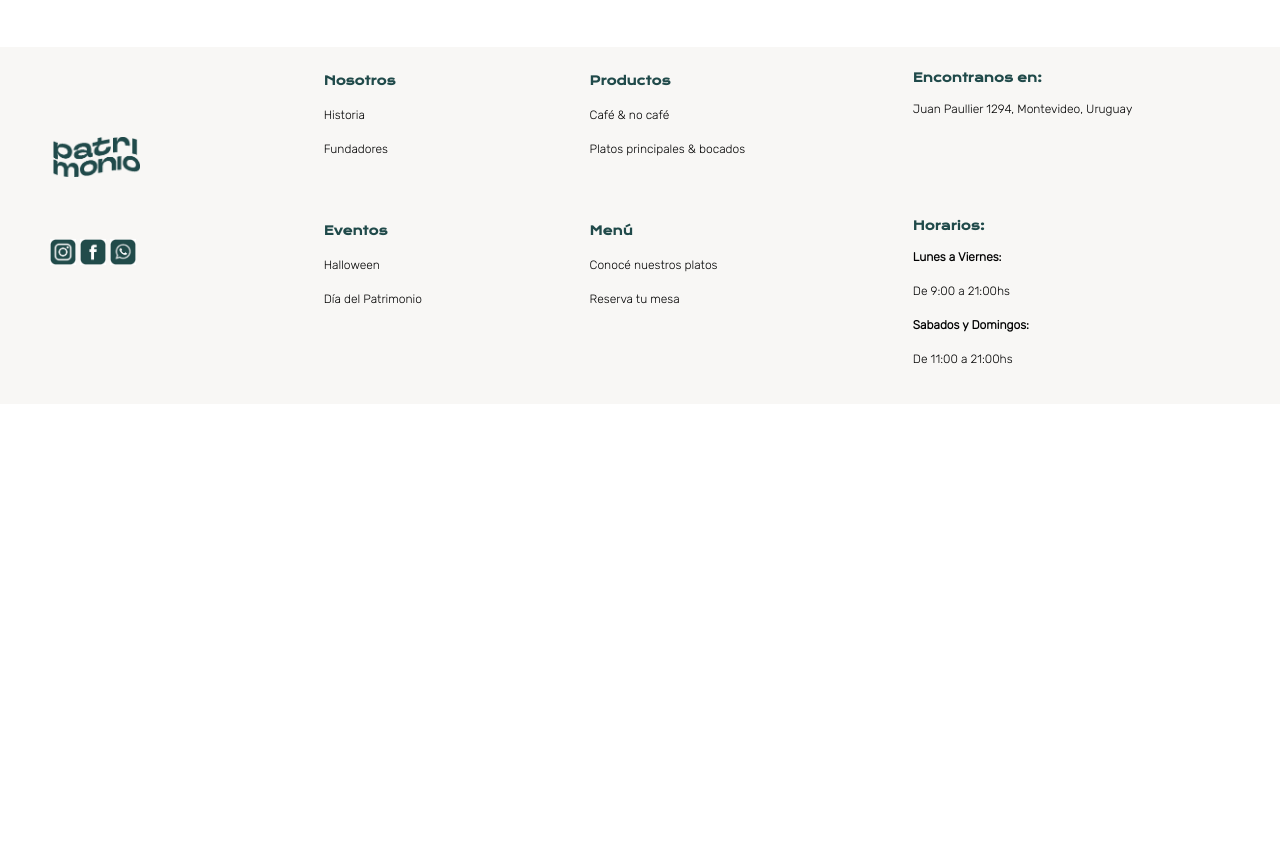
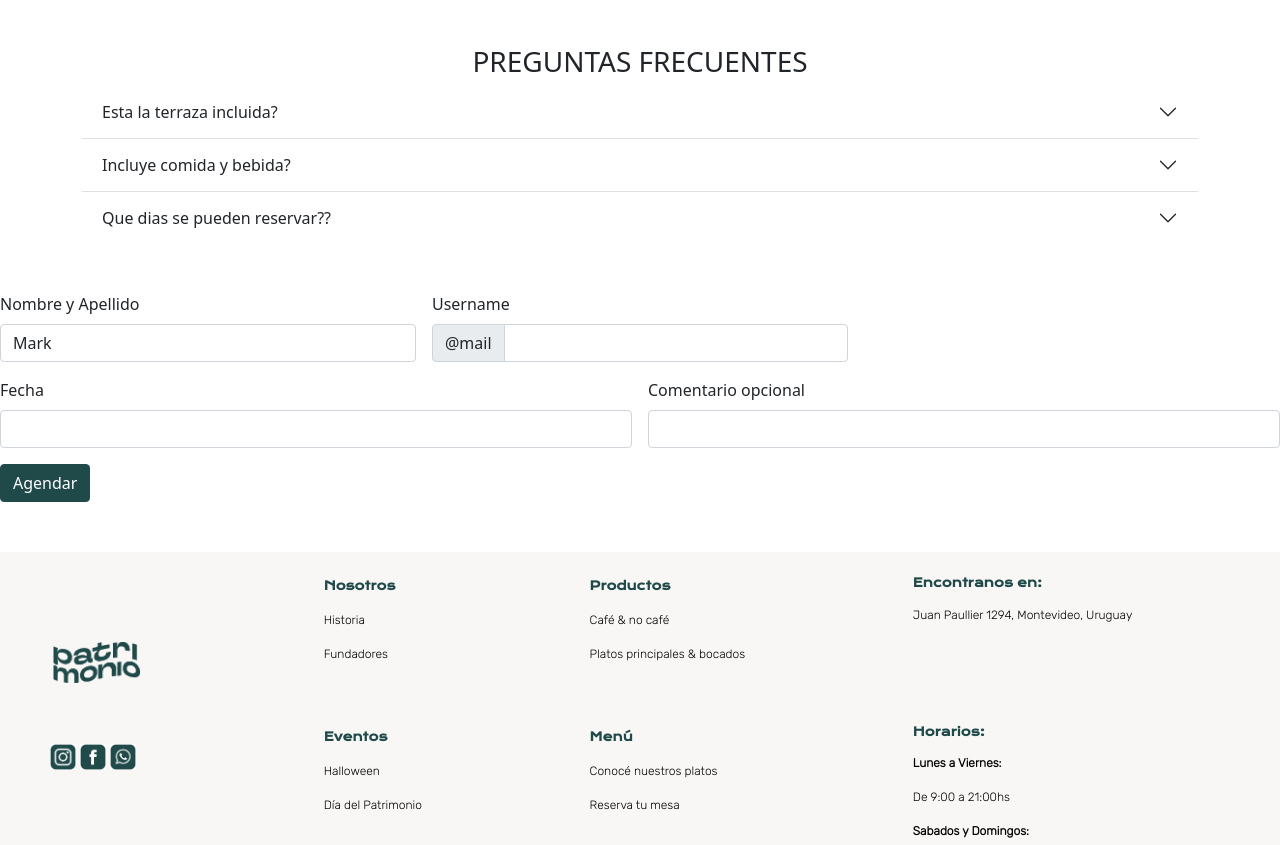
Before and after one commit to NaTTCazaux/cuarta-pre-entrega, a website: page pages/eventos.html in a window 1280 px wide. Shown: the part 2734-3579 px from the top of the page. Before the commit the page ends 3138 px from the top, so only its background shows below. Drawn offline with nearby package versions, Linux system fonts and the light colour scheme; files whose address does not match are found by name.

Commit message:
agregue form a eventos

```diff
--- a/pages/eventos.html
+++ b/pages/eventos.html
@@ -165,6 +165,114 @@
             </div>
 
         </section>
+
+        <section>
+
+             <!-- ACORDION -->
+        <div class="container my-5">
+            <h3 class="text-center">PREGUNTAS FRECUENTES</h3>
+
+            <div class="accordion accordion-flush" id="accordionFlushExample">
+                <div class="accordion-item">
+                    <h2 class="accordion-header" id="flush-headingOne">
+                        <button class="accordion-button collapsed" type="button" data-bs-toggle="collapse"
+                            data-bs-target="#flush-collapseOne" aria-expanded="false" aria-controls="flush-collapseOne">
+                            Esta la terraza incluida?
+                        </button>
+                    </h2>
+                    <div id="flush-collapseOne" class="accordion-collapse collapse" aria-labelledby="flush-headingOne"
+                        data-bs-parent="#accordionFlushExample">
+                        <div class="accordion-body">Placeholder content for this accordion, which is intended to
+                            demonstrate the <code>.accordion-flush</code> class. This is the first item's accordion
+                            body.</div>
+                    </div>
+                </div>
+                <div class="accordion-item">
+                    <h2 class="accordion-header" id="flush-headingTwo">
+                        <button class="accordion-button collapsed" type="button" data-bs-toggle="collapse"
+                            data-bs-target="#flush-collapseTwo" aria-expanded="false" aria-controls="flush-collapseTwo">
+                            Incluye comida y bebida?
+                        </button>
+                    </h2>
+                    <div id="flush-collapseTwo" class="accordion-collapse collapse" aria-labelledby="flush-headingTwo"
+                        data-bs-parent="#accordionFlushExample">
+                        <div class="accordion-body">Placeholder content for this accordion, which is intended to
+                            demonstrate the <code>.accordion-flush</code> class. This is the second item's accordion
+                            body. Let's imagine this being filled with some actual content.</div>
+                    </div>
+                </div>
+                <div class="accordion-item">
+                    <h2 class="accordion-header" id="flush-headingThree">
+                        <button class="accordion-button collapsed" type="button" data-bs-toggle="collapse"
+                            data-bs-target="#flush-collapseThree" aria-expanded="false"
+                            aria-controls="flush-collapseThree">
+                            Que dias se pueden reservar??
+                        </button>
+                    </h2>
+                    <div id="flush-collapseThree" class="accordion-collapse collapse"
+                        aria-labelledby="flush-headingThree" data-bs-parent="#accordionFlushExample">
+                        <div class="accordion-body">Placeholder content for this accordion, which is intended to
+                            demonstrate the <code>.accordion-flush</code> class. This is the third item's accordion
+                            body. Nothing more exciting happening here in terms of content, but just filling up the
+                            space to make it look, at least at first glance, a bit more representative of how this would
+                            look in a real-world application.</div>
+                    </div>
+                </div>
+            </div>
+
+
+        </div>
+
+        </section>
+
+
+        <section>
+
+            <form class="row g-3 needs-validation" novalidate>
+                <div class="col-md-4 position-relative">
+                  <label for="validationTooltip01" class="form-label">Nombre y Apellido</label>
+                  <input type="text" class="form-control" id="validationTooltip01" value="Mark" required>
+                  <div class="valid-tooltip">
+                    Looks good!
+                  </div>
+                </div>
+
+                <div class="col-md-4 position-relative">
+                  <label for="validationTooltipUsername" class="form-label">Username</label>
+                  <div class="input-group has-validation">
+                    <span class="input-group-text" id="validationTooltipUsernamePrepend">@mail</span>
+                    <input type="text" class="form-control" id="validationTooltipUsername" aria-describedby="validationTooltipUsernamePrepend" required>
+                    <div class="invalid-tooltip">
+                      Please choose a unique and valid username.
+                    </div>
+                  </div>
+                </div>
+
+
+                <div class="col-md-6 position-relative">
+                  <label for="validationTooltip03" class="form-label">Fecha</label>
+                  <input type="text" class="form-control" id="validationTooltip03" required>
+                  <div class="invalid-tooltip">
+                    Please provide a valid city.
+                  </div>
+                </div>
+
+                <div class="col-md-6 position-relative">
+                    <label for="validationTooltip03" class="form-label">Comentario opcional</label>
+                    <input type="text" class="form-control" id="validationTooltip03" required>
+                    <div class="invalid-tooltip">
+                      Please provide a valid city.
+                    </div>
+                  </div>
+
+                <div class="col-12">
+                  <button class="btn btn-primary" type="submit">Agendar</button>
+                </div>
+              </form>
+
+
+        </section>
+
     </main>
 
 
```
Also changed, not shown: pages/menu.html (+9 -9 lines).
